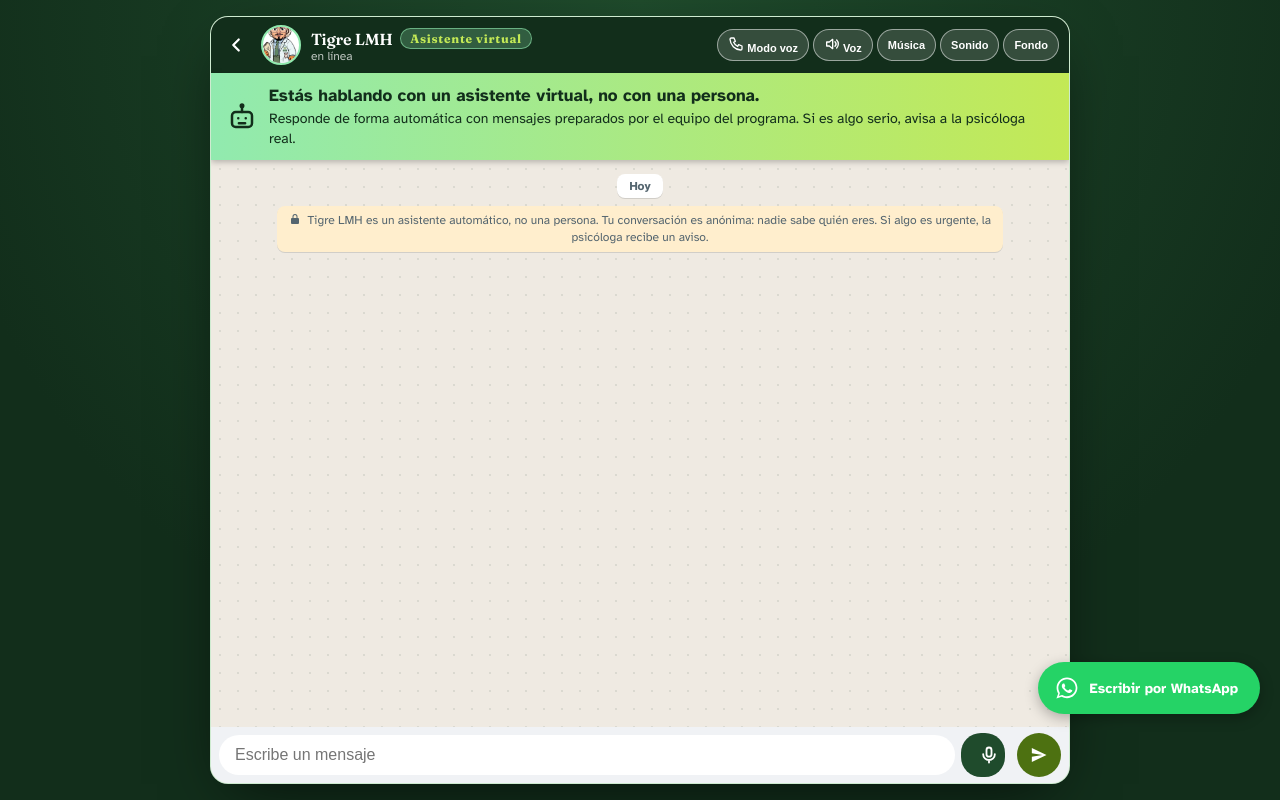
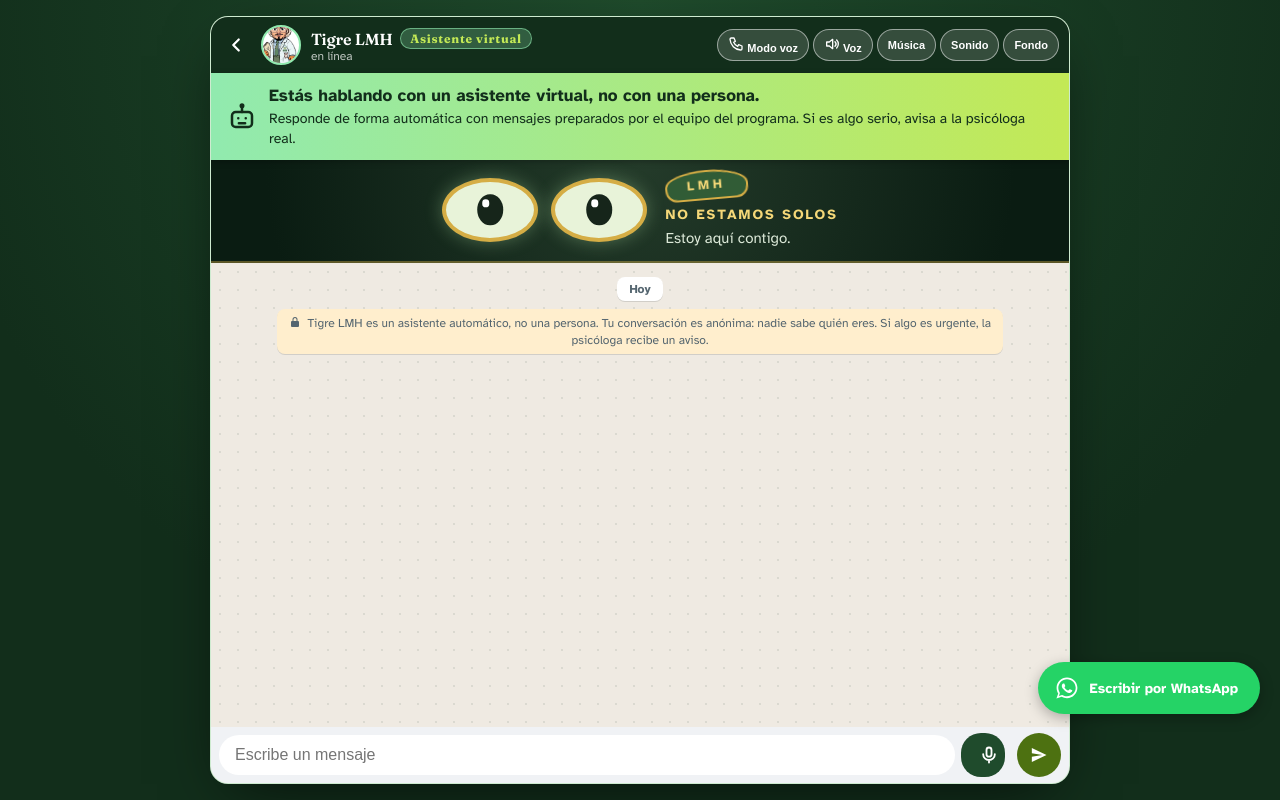
Before and after one commit to ALEXAHG1233/pagina_web_liceo_noestamossolos_lmh, a Flask app: page /chatbot/tigre in a window 1280 px wide. Run offline with Flask 3, Linux system fonts and the light colour scheme; the visitor is signed in with stand-in values (Sample User, id 1); data comes from the database, SQL or seed files in the repository; data that the repository does not hold is empty; some libraries are stand-ins or nearby versions.

Commit message:
La cara del Tigre LMH en su chat: ojos que parpadean, siguen al mouse o al dedo y reaccionan
- Franja con la boina LMH y los ojos arriba de los mensajes del chat del Tigre
- En el modo voz, la cara grande reemplaza a la foto
- Los ojos brillan al escuchar, miran de lado a lado al pensar, se mecen al hablar y se suavizan en una crisis
- Si nadie mueve el mouse, el Tigre mira alrededor; respeta "reducir movimiento"

Co-Authored-By: Claude Opus 5.5 <noreply@anthropic.com>

```diff
--- /dev/null
+++ b/static/css/cara_tigre.css
@@ -0,0 +1,109 @@
+/* La cara del Tigre LMH: los colores de su página propia (verde bosque y dorado). */
+.cara-tigre {
+  --dorado-tigre: #d5ad45;
+  --oro-claro: #f5d878;
+  --ojo-ancho: 96px;
+  --ojo-alto: 64px;
+  display: flex;
+  flex-direction: column;
+  align-items: center;
+  gap: 8px;
+  text-align: center;
+  color: #fff;
+}
+.cara-tigre-boina {
+  display: inline-block;
+  padding: 5px 20px;
+  background: #315c36;
+  border: 2px solid var(--dorado-tigre);
+  border-radius: 50% 50% 12px 12px;
+  color: var(--oro-claro);
+  font-weight: 700;
+  font-size: 13px;
+  letter-spacing: 4px;
+  transform: rotate(-5deg);
+}
+.cara-tigre-ojos { display: flex; justify-content: center; gap: calc(var(--ojo-ancho) * 0.14); }
+.cara-tigre-ojo {
+  position: relative;
+  width: var(--ojo-ancho);
+  height: var(--ojo-alto);
+  overflow: hidden;
+  background: #e8f3d9;
+  border: 4px solid var(--dorado-tigre);
+  border-radius: 50%;
+  box-shadow: 0 0 18px #b8e8a855;
+  animation: caraParpadeo 5.2s infinite;
+  transition: box-shadow 0.3s;
+}
+.cara-tigre-ojo + .cara-tigre-ojo { animation-delay: 0.04s; }
+.cara-tigre-pupila {
+  --px: 0px;
+  --py: 0px;
+  position: absolute;
+  left: 50%;
+  top: 50%;
+  width: 29%;
+  height: 56%;
+  background: #16251a;
+  border-radius: 50%;
+  transform: translate(calc(-50% + var(--px)), calc(-50% + var(--py)));
+  transition: transform 0.25s ease-out;
+}
+.cara-tigre-pupila::after {
+  content: "";
+  position: absolute;
+  top: 16%;
+  left: 18%;
+  width: 30%;
+  height: 24%;
+  background: #fff;
+  border-radius: 50%;
+}
+.cara-tigre-frase { margin: 0; font-size: 15px; color: #dce9d8; min-height: 1.3em; }
+
+/* Lo que está haciendo el Tigre. */
+.cara-tigre[data-estado="escuchando"] .cara-tigre-ojo { box-shadow: 0 0 30px #f5d878cc; }
+.cara-tigre[data-estado="pensando"] .cara-tigre-pupila { animation: caraPensar 1.3s ease-in-out infinite; }
+.cara-tigre[data-estado="hablando"] .cara-tigre-ojos { animation: caraHablar 0.85s ease-in-out infinite; }
+.cara-tigre[data-estado="crisis"] .cara-tigre-ojo { border-color: #f2a08c; box-shadow: 0 0 24px #f2a08c66; }
+.cara-tigre[data-estado="crisis"] .cara-tigre-pupila { height: 46%; }
+
+@keyframes caraParpadeo {
+  0%, 44%, 47.5%, 82%, 85%, 100% { transform: scaleY(1); }
+  45.5%, 83.5% { transform: scaleY(0.08); }
+}
+@keyframes caraPensar {
+  0%, 100% { transform: translate(-75%, -62%); }
+  50% { transform: translate(-25%, -62%); }
+}
+@keyframes caraHablar {
+  0%, 100% { transform: scaleY(1); }
+  50% { transform: scaleY(0.86); }
+}
+
+/* En el chat: una franja compacta arriba de los mensajes. */
+.cara-tigre-chat {
+  flex-direction: row;
+  justify-content: center;
+  gap: 18px;
+  padding: 10px 16px 12px;
+  background: radial-gradient(circle at 50% 0%, #243b2a, #0a1c12 85%);
+  border-bottom: 2px solid #d5ad4566;
+}
+.cara-tigre-chat .cara-tigre-texto { display: flex; flex-direction: column; align-items: flex-start; gap: 6px; text-align: left; }
+.cara-tigre-chat .cara-tigre-nombre { margin: 0; font-size: 14px; font-weight: 700; letter-spacing: 2px; color: var(--oro-claro); }
+@media (max-width: 520px) {
+  .cara-tigre-chat { --ojo-ancho: 70px; --ojo-alto: 48px; gap: 12px; padding: 8px 10px 10px; }
+  .cara-tigre-chat .cara-tigre-nombre { display: none; }
+  .cara-tigre-chat .cara-tigre-frase { font-size: 13px; }
+}
+
+/* En el modo voz: la cara grande en lugar de la foto. */
+.voz-avatar .cara-tigre { --ojo-ancho: 120px; --ojo-alto: 82px; position: relative; z-index: 1; gap: 12px; }
+.voz-avatar:has(.cara-tigre) { width: auto; height: auto; min-height: 190px; }
+.voz-avatar:has(.cara-tigre) .voz-aro { display: none; }
+
+@media (prefers-reduced-motion: reduce) {
+  .cara-tigre-ojo, .cara-tigre-pupila, .cara-tigre-ojos { animation: none !important; transition: none; }
+}
--- a/static/js/asistente.js
+++ b/static/js/asistente.js
@@ -81,6 +81,7 @@ function mostrarEscribiendo() {
   filaEscribiendo = document.createElement("div");
   filaEscribiendo.classList.add("msg-fila", "asistente", "escribiendo");
   ponerEstado("escribiendo…");
+  window.dispatchEvent(new CustomEvent("voz-estado", { detail: "pensando" }));
   filaEscribiendo.innerHTML = `
     <div class="avatar">${AVATAR_ASISTENTE || "A"}</div>
     <div class="msg-contenido">
@@ -96,6 +97,7 @@ function ocultarEscribiendo() {
     filaEscribiendo = null;
   }
   ponerEstado("en línea");
+  window.dispatchEvent(new CustomEvent("voz-estado", { detail: "listo" }));
 }
 
 form.addEventListener("submit", (e) => {
@@ -133,6 +135,7 @@ socket.on("nuevo_mensaje", (data) => {
 
 socket.on("apoyo_emergencia", (data) => {
   ocultarEscribiendo();
+  window.dispatchEvent(new CustomEvent("voz-estado", { detail: "crisis" }));
   Voz.emergencia();
   mostrarApoyoEmergencia(apoyoDiv, socket, TOKEN, data.mensaje);
 });
@@ -154,6 +157,7 @@ Voz.iniciar({
   etiqueta: ASISTENTE_ES_IA ? "Asistente con inteligencia artificial · no es una persona" : "Asistente virtual · no es una persona",
   esperando: `${NOMBRE_ASISTENTE} está pensando…`,
   vozMasculina: PERSONA === "leo" || PERSONA === "tigre",
+  cara: document.getElementById("plantilla-cara-tigre")?.innerHTML.trim() || "",
   tono: { sami: 1.05, leo: 0.95, nia: 1.15, tigre: 0.9 }[PERSONA] || 1,
   enviar: (texto) => {
     Sonidos.desbloquear();
--- /dev/null
+++ b/static/js/cara_tigre.js
@@ -0,0 +1,69 @@
+// La cara del Tigre LMH (la misma de su página propia): boina, ojos que
+// parpadean y siguen al mouse o al dedo, y que muestran lo que está haciendo.
+// Escucha el evento "voz-estado" que mandan voz.js y asistente.js:
+//   escuchando → los ojos brillan     pensando → mira de lado a lado
+//   hablando   → los ojos se mecen    crisis   → borde cálido y mirada suave
+const CaraTigre = (() => {
+  const FRASES = {
+    listo: "Estoy aquí contigo.",
+    escuchando: "Te estoy escuchando...",
+    pensando: "Estoy pensando...",
+    hablando: "Te estoy respondiendo.",
+    crisis: "No estás solo. Busquemos ayuda juntos.",
+  };
+  const reducir = window.matchMedia("(prefers-reduced-motion: reduce)").matches;
+  let estadoActual = "listo";
+
+  const caras = () => document.querySelectorAll(".cara-tigre");
+
+  function ponerEstado(estado) {
+    if (!FRASES[estado]) estado = "listo";
+    if (estadoActual === "crisis" && estado !== "escuchando") return;  // tras una crisis no vuelve a "listo" sola
+    estadoActual = estado;
+    caras().forEach((cara) => {
+      cara.dataset.estado = estado;
+      const frase = cara.querySelector(".cara-tigre-frase");
+      if (frase) frase.textContent = FRASES[estado];
+    });
+  }
+
+  // Los ojos siguen al mouse o al dedo; si nadie se mueve un rato, mira alrededor.
+  let ultimo = null, quieto = null;
+  function mirar(x, y) {
+    caras().forEach((cara) => cara.querySelectorAll(".cara-tigre-pupila").forEach((p) => {
+      const ojo = p.parentElement.getBoundingClientRect();
+      if (!ojo.width) return;
+      const dx = x - (ojo.left + ojo.width / 2);
+      const dy = y - (ojo.top + ojo.height / 2);
+      const angulo = Math.atan2(dy, dx);
+      const cerca = Math.min(1, Math.hypot(dx, dy) / 320);
+      p.style.setProperty("--px", `${(Math.cos(angulo) * cerca * ojo.width * 0.22).toFixed(1)}px`);
+      p.style.setProperty("--py", `${(Math.sin(angulo) * cerca * ojo.height * 0.2).toFixed(1)}px`);
+    }));
+  }
+  function mirarAlrededor() {
+    const caja = document.querySelector(".cara-tigre:not([hidden])")?.getBoundingClientRect();
+    if (!caja || document.hidden) return;
+    const x = caja.left + caja.width * (0.15 + Math.random() * 0.7);
+    const y = caja.top + caja.height * (Math.random() * 1.4 - 0.2);
+    mirar(x, y);
+  }
+
+  function iniciar() {
+    if (!caras().length) return;
+    ponerEstado("listo");
+    window.addEventListener("voz-estado", (e) => ponerEstado(e.detail));
+    if (reducir) return;
+    window.addEventListener("pointermove", (e) => {
+      ultimo = e;
+      requestAnimationFrame(() => { if (ultimo) { mirar(ultimo.clientX, ultimo.clientY); ultimo = null; } });
+      clearInterval(quieto);
+      quieto = setInterval(mirarAlrededor, 2600);
+    }, { passive: true });
+    quieto = setInterval(mirarAlrededor, 2600);
+  }
+
+  if (document.readyState === "loading") document.addEventListener("DOMContentLoaded", iniciar);
+  else iniciar();
+  return { ponerEstado };
+})();
--- a/static/js/voz.js
+++ b/static/js/voz.js
@@ -22,6 +22,8 @@ const Voz = (() => {
   let grabando = null;      // { detener() }
   let ocupado = false;      // esperando transcripción o respuesta
   let ui = {};
+  // Avisa a la página qué está pasando (lo usa la cara del Tigre para mover los ojos).
+  const avisar = (estado) => window.dispatchEvent(new CustomEvent("voz-estado", { detail: estado }));
 
   // ---------- Grabar y convertir en texto ----------
   function grabarServidor(alTerminar, conSilencio) {
@@ -143,8 +145,8 @@ const Voz = (() => {
       if (voz) { frase.voice = voz; frase.lang = voz.lang; }
       frase.rate = cfg?.velocidad || 1;
       frase.pitch = cfg?.tono || 1;
-      frase.onstart = () => ponerEstado("hablando", `${cfg.nombre} está hablando…`);
-      frase.onend = frase.onerror = () => resolver();
+      frase.onstart = () => { avisar("hablando"); ponerEstado("hablando", `${cfg.nombre} está hablando…`); };
+      frase.onend = frase.onerror = () => { avisar("listo"); resolver(); };
       sintesis.speak(frase);
     });
   }
@@ -152,6 +154,7 @@ const Voz = (() => {
   // ---------- Pantalla del modo voz ----------
   function ponerEstado(estado, texto) {
     if (!ui.llamada) return;
+    avisar(estado);
     ui.llamada.dataset.estado = estado;
     ui.estado.textContent = texto;
     const escuchando = estado === "escuchando";
@@ -177,7 +180,7 @@ const Voz = (() => {
         <p class="voz-quien">${cfg.etiqueta}</p>
         <div class="voz-avatar" aria-hidden="true">
           <span class="voz-aro"></span><span class="voz-aro voz-aro-2"></span>
-          ${cfg.imagen ? `<img src="${cfg.imagen}" alt="">` : `<span class="voz-letra">${cfg.nombre[0]}</span>`}
+          ${cfg.cara || (cfg.imagen ? `<img src="${cfg.imagen}" alt="">` : `<span class="voz-letra">${cfg.nombre[0]}</span>`)}
         </div>
         <h2 class="voz-nombre">${cfg.nombre}</h2>
         <p class="voz-estado" aria-live="polite">Toca "Hablar" cuando quieras</p>
@@ -279,12 +282,14 @@ const Voz = (() => {
       mic.addEventListener("click", () => {
         if (grabando) { grabando.detener(); return; }
         mic.classList.add("grabando");
+        avisar("escuchando");
         mic.setAttribute("aria-label", "Detener y enviar");
         const placeholder = input.placeholder;
         input.placeholder = "Te escucho… toca el micrófono para terminar";
         const terminar = (texto, blob) => {
           const fin = (t) => {
             mic.classList.remove("grabando");
+            avisar("listo");
             mic.setAttribute("aria-label", "Hablar en vez de escribir");
             input.placeholder = placeholder;
             if (t) { input.value = t; cfg.enviar(t); input.value = ""; }
@@ -294,7 +299,7 @@ const Voz = (() => {
           else fin(texto || "");
         };
         const arrancar = servidor ? grabarServidor(terminar, true) : grabarNavegador(terminar);
-        arrancar.catch(() => { mic.classList.remove("grabando"); input.placeholder = "No se pudo usar el micrófono"; });
+        arrancar.catch(() => { mic.classList.remove("grabando"); avisar("listo"); input.placeholder = "No se pudo usar el micrófono"; });
       });
     }
     const barra = cfg.barra;
--- a/templates/asistente.html
+++ b/templates/asistente.html
@@ -8,6 +8,7 @@
   <link rel="stylesheet" href="{{ url_for('static', filename='css/style.css') }}">
   <link rel="stylesheet" href="{{ url_for('static', filename='css/pop.css') }}">
   <link rel="stylesheet" href="{{ url_for('static', filename='css/voz.css') }}">
+  {% if persona_id == "tigre" %}<link rel="stylesheet" href="{{ url_for('static', filename='css/cara_tigre.css') }}">{% endif %}
 </head>
 <body class="chat-wa-body">
   <div class="chat-container chat-wa">
@@ -45,6 +46,28 @@
       </div>
     </div>
 
+    {% if persona_id == "tigre" %}
+    <div class="cara-tigre cara-tigre-chat" aria-hidden="true">
+      <div class="cara-tigre-ojos">
+        <div class="cara-tigre-ojo"><div class="cara-tigre-pupila"></div></div>
+        <div class="cara-tigre-ojo"><div class="cara-tigre-pupila"></div></div>
+      </div>
+      <div class="cara-tigre-texto">
+        <span class="cara-tigre-boina">LMH</span>
+        <p class="cara-tigre-nombre">NO ESTAMOS SOLOS</p>
+        <p class="cara-tigre-frase">Estoy aquí contigo.</p>
+      </div>
+    </div>
+    <template id="plantilla-cara-tigre">
+      <div class="cara-tigre">
+        <span class="cara-tigre-boina">LMH</span>
+        <div class="cara-tigre-ojos">
+          <div class="cara-tigre-ojo"><div class="cara-tigre-pupila"></div></div>
+          <div class="cara-tigre-ojo"><div class="cara-tigre-pupila"></div></div>
+        </div>
+      </div>
+    </template>
+    {% endif %}
     <div id="mensajes" class="mensajes wa-mensajes">
       <div class="wa-fecha"><span>Hoy</span></div>
       <div class="wa-aviso">
@@ -76,5 +99,6 @@
   <script src="{{ url_for('static', filename='js/common.js') }}"></script>
   <script src="{{ url_for('static', filename='js/voz.js') }}"></script>
   <script src="{{ url_for('static', filename='js/asistente.js') }}"></script>
+  {% if persona_id == "tigre" %}<script src="{{ url_for('static', filename='js/cara_tigre.js') }}"></script>{% endif %}
 </body>
 </html>
```
